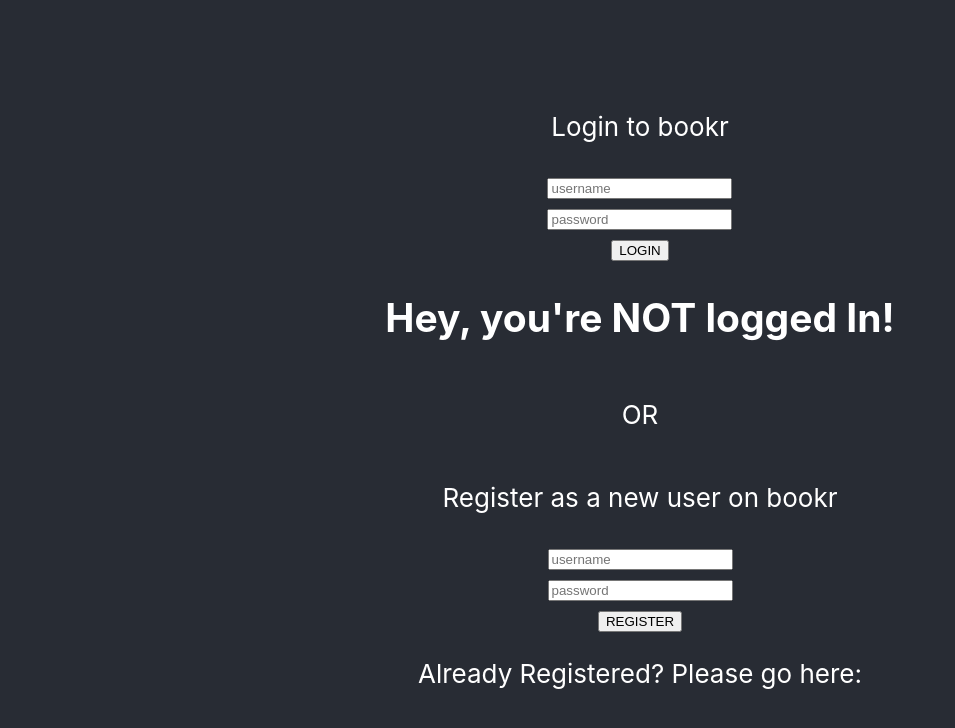
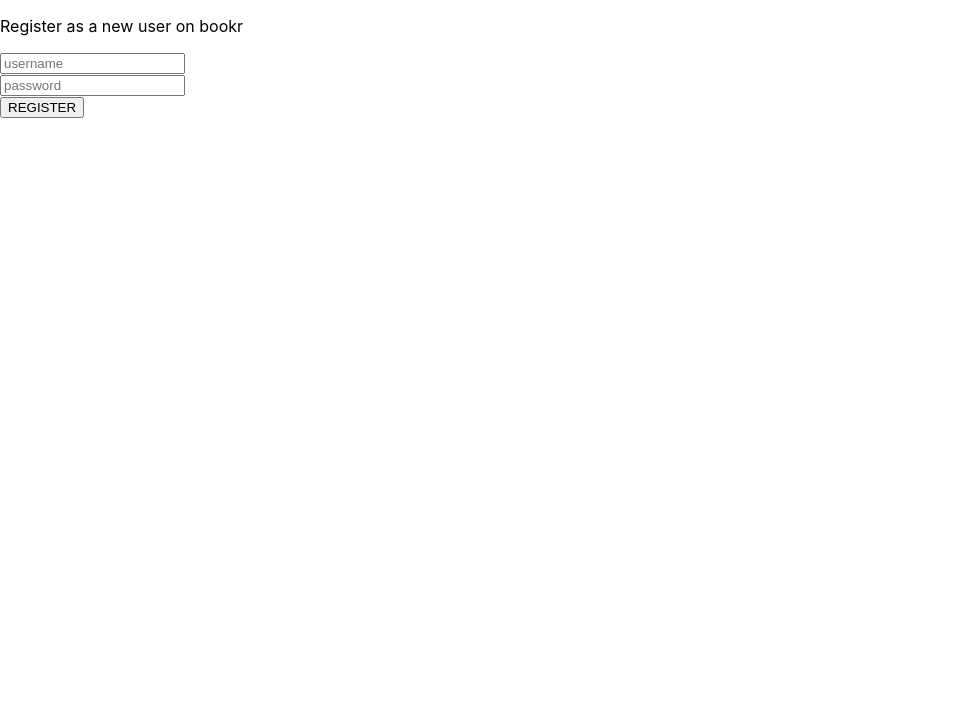
Before and after one commit to bookr-phil/frontendAmberM, a React (Create React App) app in the folder bookr/: page /Register in a window 1280 px wide. Shown: the top 728 px of the page, without its empty margins (0-955 px from the left). Built offline with nearby package versions, Linux system fonts and the light colour scheme.

Commit message:
separating components into own pages and links

```diff
--- a/bookr/src/App.js
+++ b/bookr/src/App.js
@@ -11,7 +11,7 @@
 import { connect } from "react-redux";
 import Login from './components/Login';
 
-import Register from './components/Register';
+import Register from './components/register';
 
 
 class App extends Component {
@@ -26,21 +26,26 @@
 
   render() {
     return (
-      <div className="App">
-        <header className="App-header">
+      <div>
+        <div>
+          <header>
 
-          <Login />
-          <p>OR</p>
-          <Register />
+            {/* <Login />
+            <p>OR</p>
+            <Register /> */}
 
 
+          </header>
+        </div>
+        <div>
+          <Route exact path="/" component={Login} />
+          <Route path="/register" component={Register} />
+          <Route path="/home" component={Register} />
 
-
-
-
-        </header>
+        </div>
       </div>
     );
+
   }
 }
 
--- a/bookr/src/components/register.js
+++ b/bookr/src/components/register.js
@@ -73,7 +73,7 @@
             <button type="submit">
               REGISTER
             </button>
-            <p>Already Registered?  Please go here:</p>
+
 
           </form>
 
```
Also changed, not shown: bookr/src/components/Login.js (+6 -12 lines).
